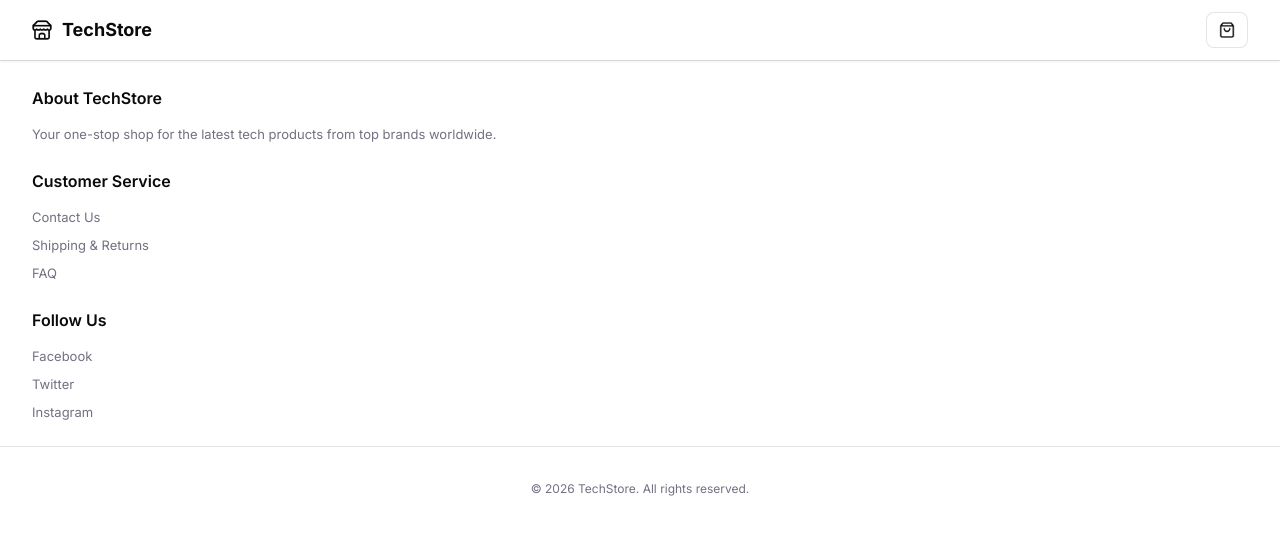
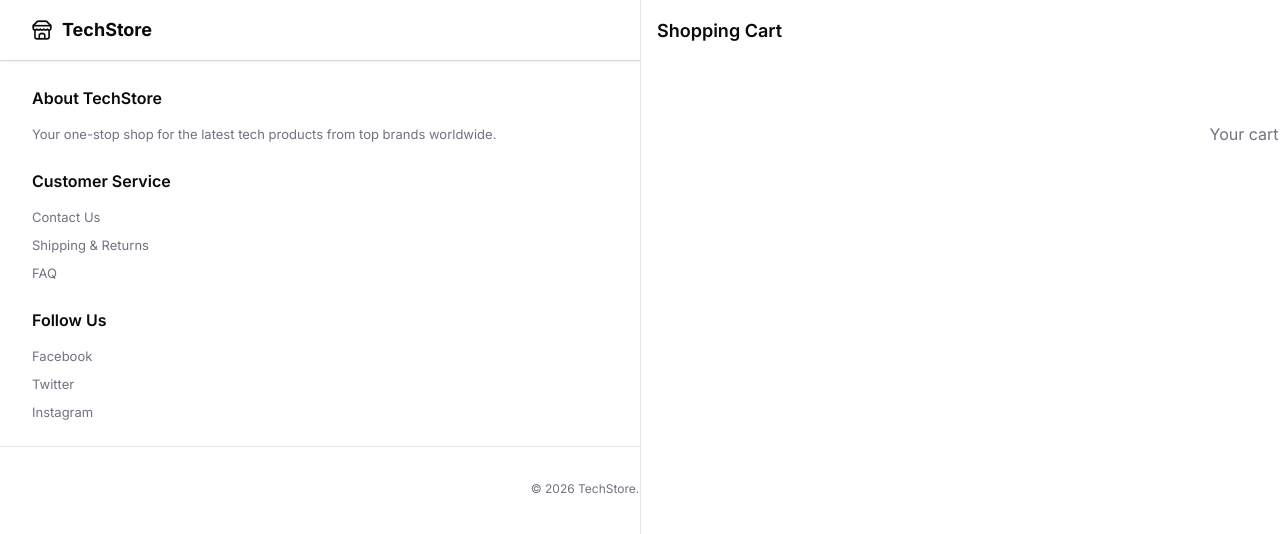
Before and after one commit to dragon-rakich/shop-react-json-server, a React (Vite) app: page / in a window 1280 px wide. Shown: the top 534 px of the page. Built offline with nearby package versions, Linux system fonts and the light colour scheme.

Commit message:
Added CartPanel

```diff
--- a/src/Components/Header/Cart/Cart.js
+++ b/src/Components/Header/Cart/Cart.js
@@ -4,6 +4,7 @@ import { useState, useEffect } from 'react';
 import CartButton from './CartButton/CartButton';
 import CartCount from './CartCount/CartCount';
 import CartOverlay from './CartOverlay/CartOverlay';
+import CartPanel from './CartPanel/CartPanel';
 
 function Cart() {
     const [cart, setCart] = useState(false);
@@ -12,6 +13,7 @@ function Cart() {
             <CartButton />
             {(cart && cart.length > 0) && <CartCount count={32} />}
             {(cart && cart.length > 0) && <CartOverlay />}
+            <CartPanel cart={[]} />
         </div>
     )
 }
--- /dev/null
+++ b/src/Components/Header/Cart/CartPanel/CartPanel.js
@@ -0,0 +1,32 @@
+import './_cart-panel.scss';
+
+function CartPanel({cart, onHide, onIncrease, onDecrease, onRemove}) {
+    return (
+        <div className='cart-panel'>
+            <header className='cart-panel__header'>
+                <h2 className='cart-panel__title'>Shopping Cart</h2>
+                <button className='cart-panel__x'>x</button>
+            </header>
+            {(cart.length === 0) &&
+                <p className='cart-panel__empty'>Your cart is empty.</p>
+            }
+            {(cart.length > 0) &&
+                <>
+                    <ul className='cart-panel__cart'>
+                        {cart.map((cartItem, i) => {
+
+                        })}
+                    </ul>
+                    <div className='cart-panel__total'>
+                        <p className='cart-panel__total-text'>Total:</p>
+                        <p className='cart-panel__total-amount'>Total:</p>
+                    </div>
+
+                </>
+            }
+
+        </div>
+    )
+}
+
+export default CartPanel;
--- /dev/null
+++ b/src/Components/Header/Cart/CartPanel/_cart-panel.scss
@@ -0,0 +1,43 @@
+@use '../../../../styles/variables';
+
+.cart-panel {
+    position: fixed;
+
+    width:100vw;
+    height: 100vh;
+
+    top: 0;
+    left: 50vw;
+
+    background-color: variables.$white;
+
+    border-left: 1px solid variables.$black-100;
+
+    padding: 1em;
+
+    .cart-panel__header {
+        display: flex;
+        justify-content: space-between;
+        align-items: center;
+
+        margin-bottom: 3.5em;
+
+        .cart-panel__title {
+            font-size: 1.125em;
+            font-weight: 600;
+            line-height: 1.66em;
+        }
+
+        .cart-panel__x {
+            font-size: 1em;
+            font-weight: 400;
+        }
+    }
+
+    .cart-panel__empty {
+        margin-top: 5em;
+        color: variables.$grey-500;
+        text-align: center;
+    }
+
+}
```
